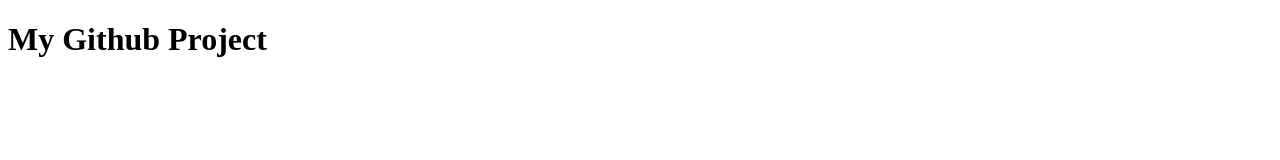
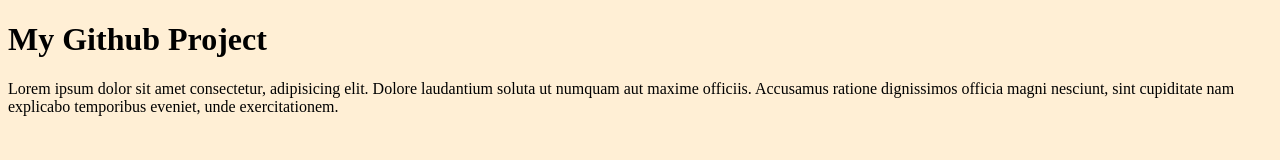
Before and after one commit to ScottMartino/github-project, a plain HTML site: page index.html in a window 1280 px wide. Drawn offline with Linux system fonts and the light colour scheme.

Commit message:
Added some fluff

```diff
--- a/index.html
+++ b/index.html
@@ -5,10 +5,20 @@
     <meta http-equiv="X-UA-Compatible" content="IE=edge">
     <meta name="viewport" content="width=device-width, initial-scale=1.0">
     <title>Github Project</title>
+    <style>
+        body {
+            background-color: papayawhip;
+        }
+    </style>
+
+
+
 </head>
 <body>
 
     <h1>My Github Project</h1>
 
+    <p>Lorem ipsum dolor sit amet consectetur, adipisicing elit. Dolore laudantium soluta ut numquam aut maxime officiis. Accusamus ratione dignissimos officia magni nesciunt, sint cupiditate nam explicabo temporibus eveniet, unde exercitationem.</p>
+
 </body>
 </html>
```
